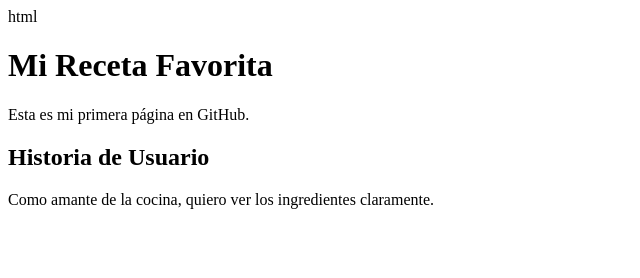
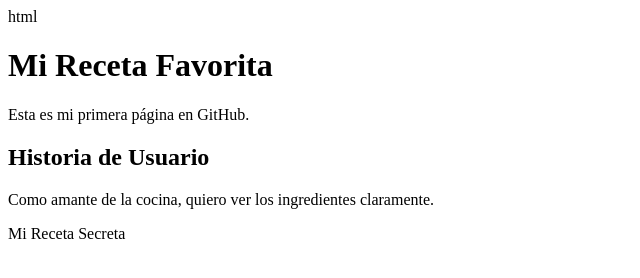
Before and after one commit to wenomms/mi-receta, a plain HTML site: page index.html in a window 1280 px wide. Shown: the whole page, without its empty margins (0-640 px from the left). Drawn offline with Linux system fonts and the light colour scheme.

```diff
--- a/index.html
+++ b/index.html
@@ -9,5 +9,6 @@
 <p>Esta es mi primera página en GitHub.</p>
 <h2>Historia de Usuario</h2>
 <p>Como amante de la cocina, quiero ver los ingredientes claramente.</p
+<h1>Mi Receta Secreta</h1>
 </body>
 </html>
```
